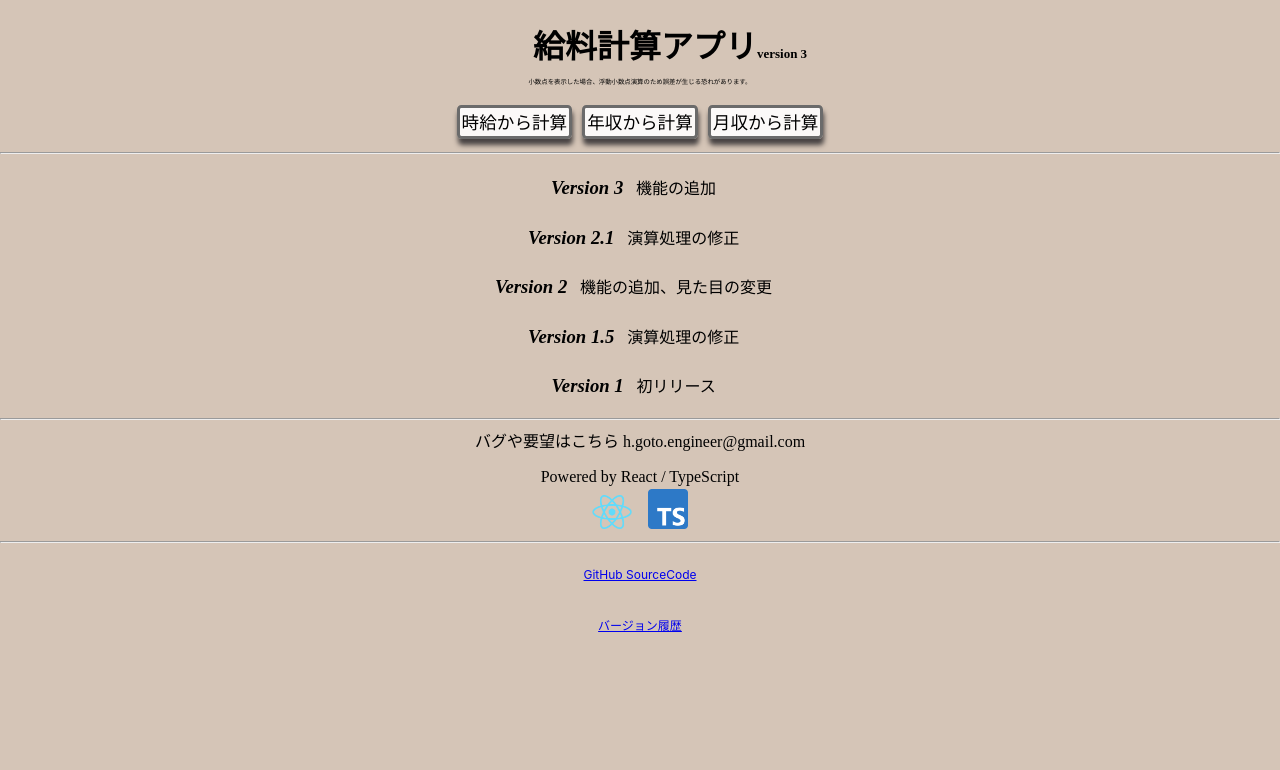
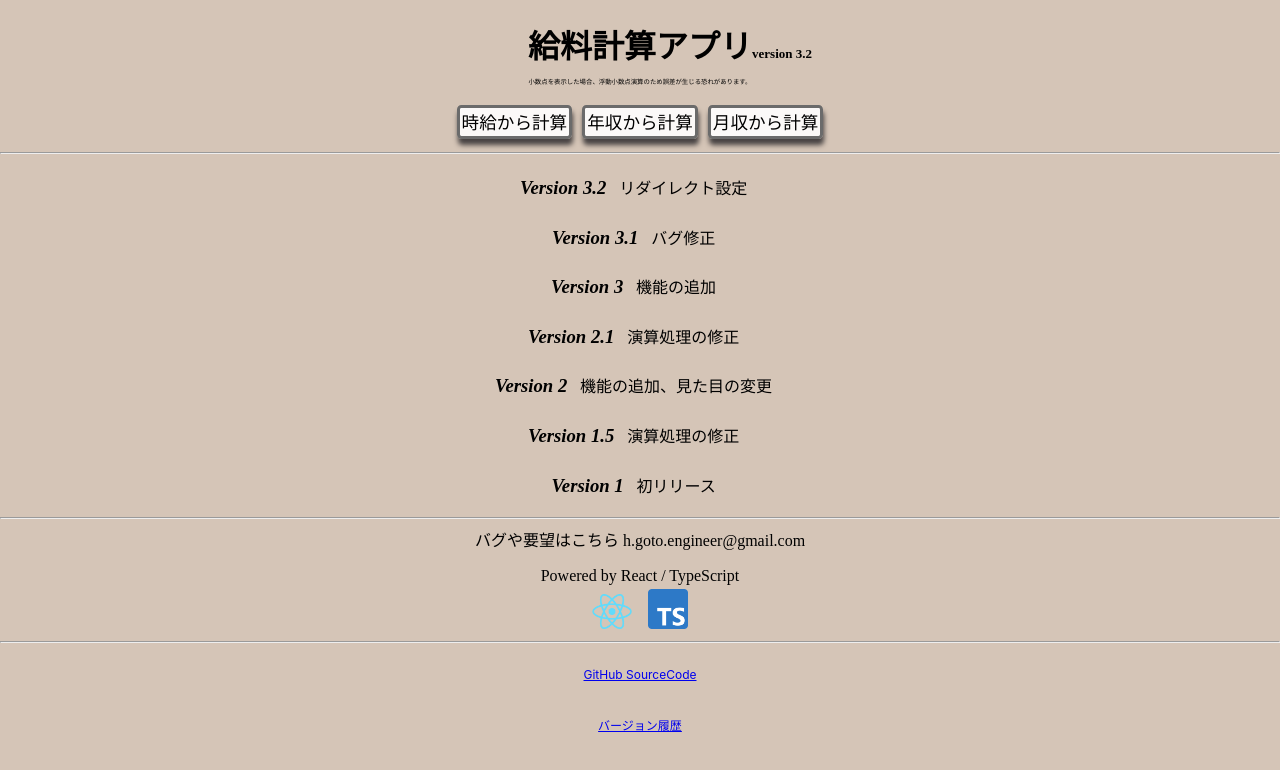
Before and after one commit to H-goto16/CalculateSalary, a React (Create React App) app: page /version in a window 1280 px wide. Shown: the top 770 px of the page. Built offline with nearby package versions, Linux system fonts and the light colour scheme.

Commit message:
fix: change version name

```diff
--- a/src/pages/App.tsx
+++ b/src/pages/App.tsx
@@ -10,7 +10,7 @@ function App() {
     <BrowserRouter>
       <div className='container'>
         <h1 className='title'>給料計算アプリ</h1>
-        <h3 className='version'>version 3</h3>
+        <h3 className='version'>version 3.2</h3>
         <h4 className='warn'>小数点を表示した場合、浮動小数点演算のため誤差が生じる恐れがあります。</h4>
         <Link className='link' to="/">時給から計算</Link>
         <Link className='link' to="/calcHourlyWage">年収から計算</Link>
--- a/src/pages/components/version.tsx
+++ b/src/pages/components/version.tsx
@@ -5,6 +5,12 @@ export const Version = () => {
     return (
         <>
             <hr />
+            <h3 className="verTitle">Version 3.2</h3>
+            <p className="detailVer">リダイレクト設定</p>
+            <br />
+            <h3 className="verTitle">Version 3.1</h3>
+            <p className="detailVer">バグ修正</p>
+            <br />
             <h3 className="verTitle">Version 3</h3>
             <p className="detailVer">機能の追加</p>
             <br />
```
